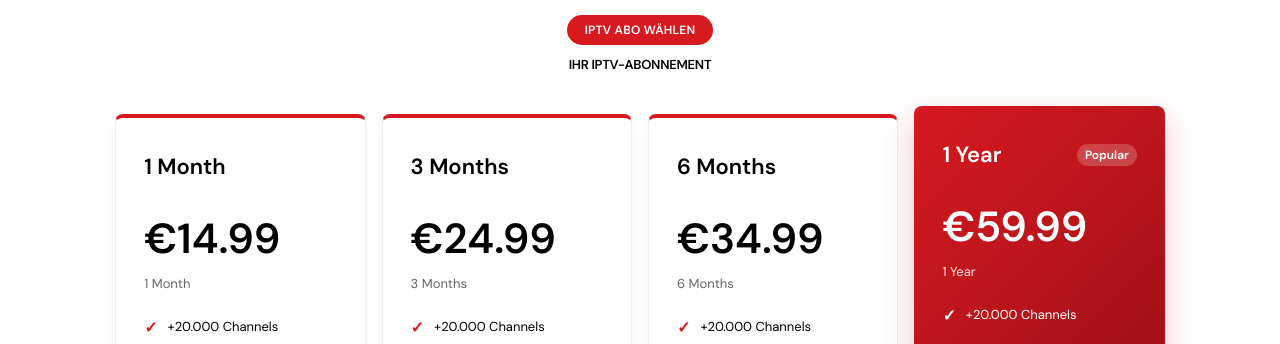
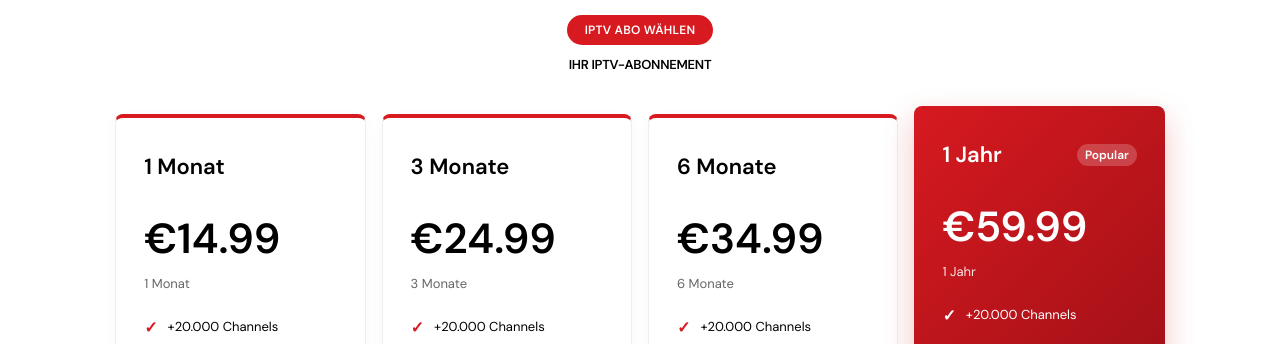
Before and after one commit to yassine-errahiimi/IPTV-KAUFEN, a Next.js app: page / in a window 1280 px wide. Shown: the part 2540-2884 px from the top of the page. Built offline with nearby package versions, Linux system fonts and the light colour scheme; a web font is replaced by a local one.

Commit message:
Update pricing plan period names to German (1 Monat, 3 Monate, 6 Monate, 1 Jahr)

```diff
--- a/app/page.tsx
+++ b/app/page.tsx
@@ -58,35 +58,35 @@ const posterRows = [
 
 const plans = [
   {
-    name: '1 Month',
+    name: '1 Monat',
     badge: '',
     savings: '',
     price: '€14.99',
-    period: '1 Month',
+    period: '1 Monat',
     features: ['+20.000 Channels', '1 Device 1 Connection', '+100.000 VOD', 'HD FHD & 4K Quality', '%99.99 Uptime', 'Without Freezing', 'Supported All Devices', 'Refund supported', '24/7 Support'],
   },
   {
-    name: '3 Months',
+    name: '3 Monate',
     badge: '',
     savings: '',
     price: '€24.99',
-    period: '3 Months',
+    period: '3 Monate',
     features: ['+20.000 Channels', '1 Device 1 Connection', '+100.000 VOD', 'HD FHD & 4K Quality', '%99.99 Uptime', 'Without Freezing', 'Supported All Devices', 'Refund supported', '24/7 Support'],
   },
   {
-    name: '6 Months',
+    name: '6 Monate',
     badge: '',
     savings: '',
     price: '€34.99',
-    period: '6 Months',
+    period: '6 Monate',
     features: ['+20.000 Channels', '1 Device 1 Connection', '+100.000 VOD', 'HD FHD & 4K Quality', '%99.99 Uptime', 'Without Freezing', 'Supported All Devices', 'Refund supported', '24/7 Support'],
   },
   {
-    name: '1 Year',
+    name: '1 Jahr',
     badge: 'Popular',
     savings: '',
     price: '€59.99',
-    period: '1 Year',
+    period: '1 Jahr',
     features: ['+20.000 Channels', '1 Device 1 Connection', '+100.000 VOD', 'HD FHD & 4K Quality', '%99.99 Uptime', 'Without Freezing', 'Supported All Devices', 'Refund supported', '24/7 Support'],
   },
 ]
```
